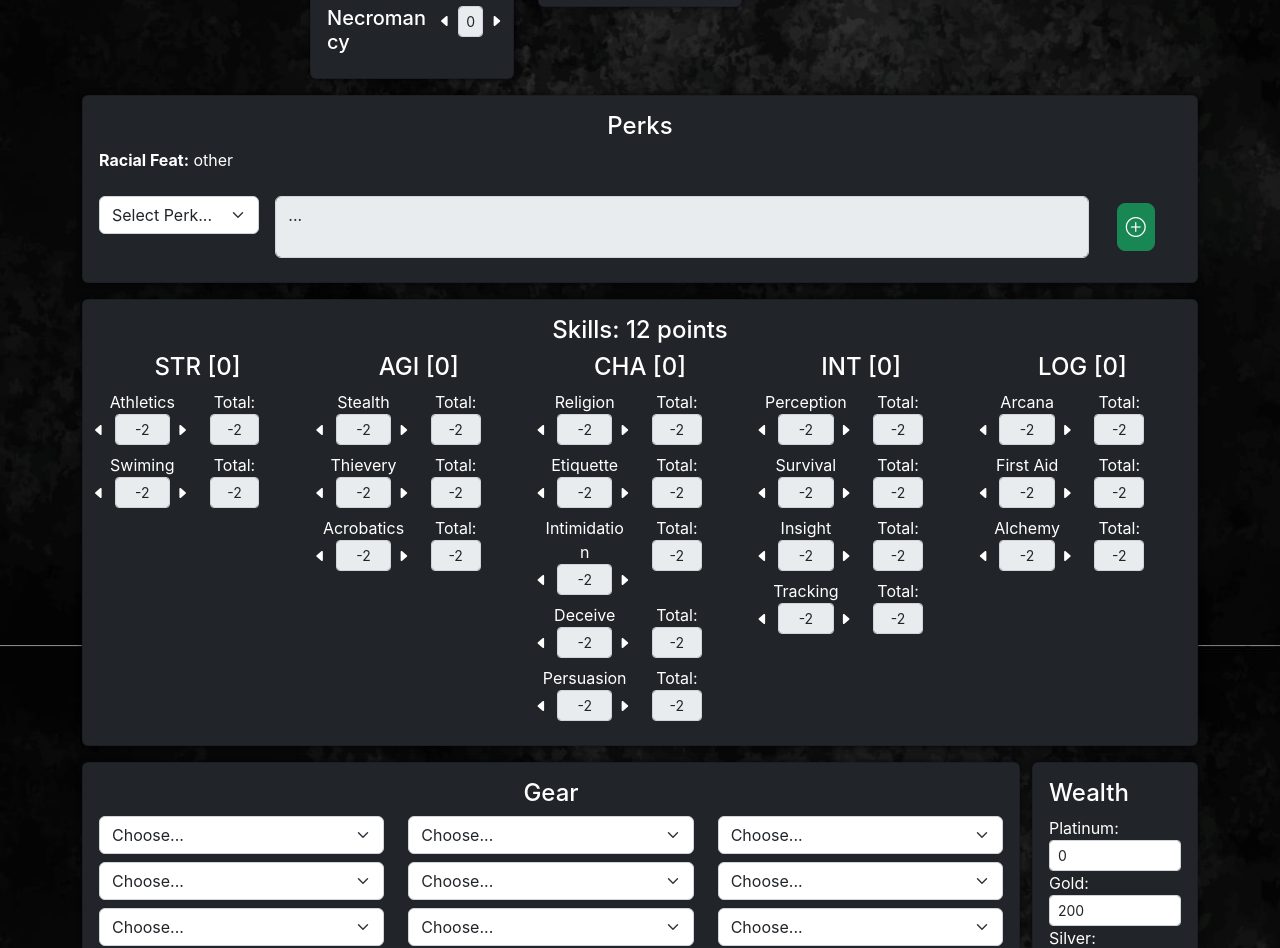
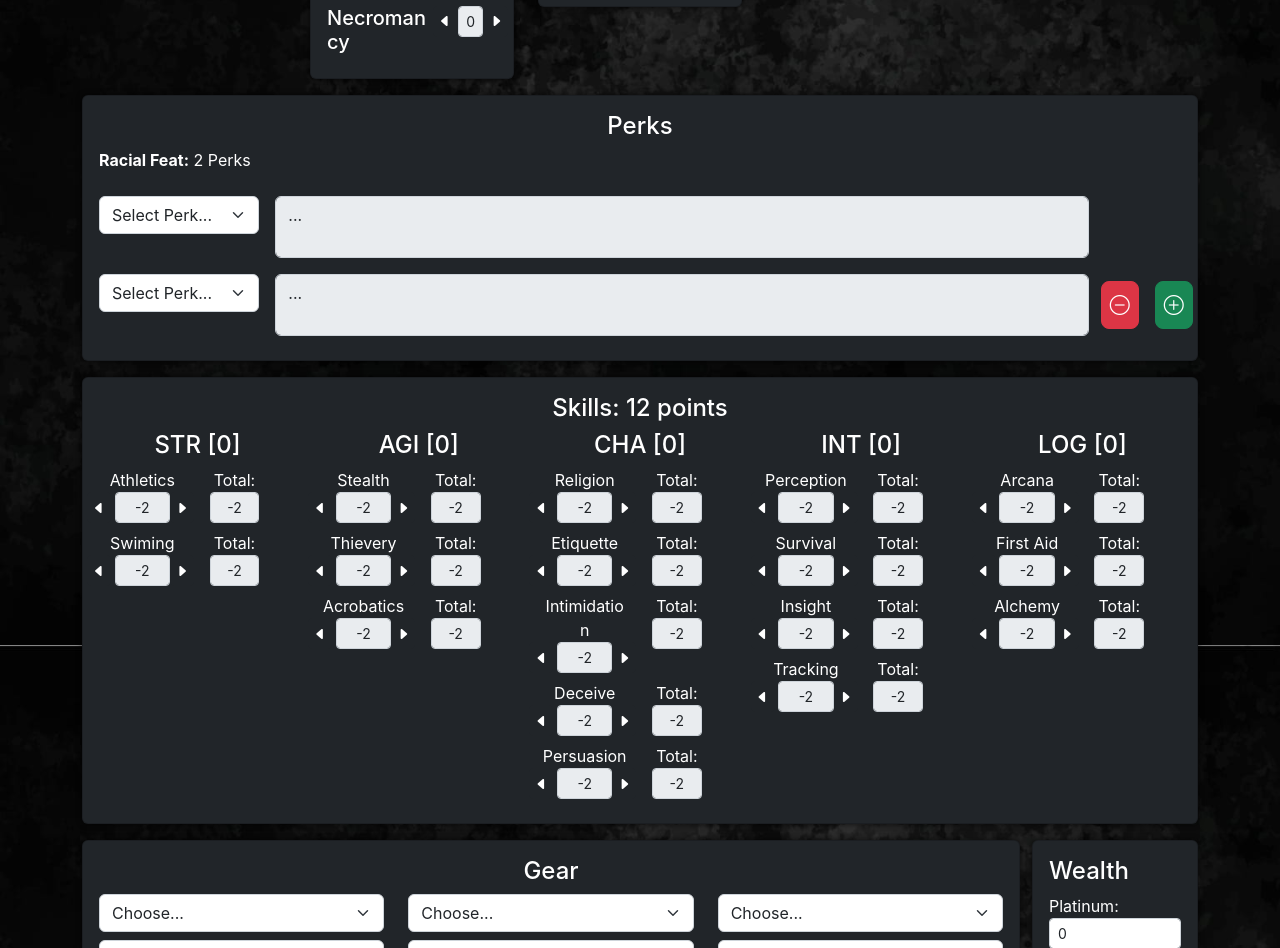
Before and after one commit to Demyus/Merciless-RPG, a React (Create React App) app: page / in a window 1280 px wide. Shown: the part 1755-2703 px from the top of the page. Built offline with nearby package versions, Linux system fonts and the light colour scheme.

Commit message:
preparing stats

```diff
--- a/src/components/modules/perks/Perks.jsx
+++ b/src/components/modules/perks/Perks.jsx
@@ -38,6 +38,7 @@ const perks = [
 ]
 
 const Perks = (props) => {
+  const stats = useSelector(state => state.charStats);
   const perkSlice = useSelector(state=>state.perks);
   const perkSlots = [];
 
@@ -63,7 +64,7 @@ const Perks = (props) => {
     <Card>
         <h4 className="text-center boldu">Perks</h4>
         <div className="col-sm-12">
-            <p id="racial_feat"><b>Racial Feat:</b> other</p>
+            <p id="racial_feat"><b>Racial Feat:</b> {stats.racialPerk}</p>
         </div>
         {perkSlots}
 
--- a/src/store/perks-slice.js
+++ b/src/store/perks-slice.js
@@ -4,7 +4,7 @@ import { createSlice } from "@reduxjs/toolkit";
 const perksSlice = createSlice({
     name: 'perks',
     initialState: {
-            slots: 1,
+            slots: 2,
             slot1: 0,
             slot2: 0,
             slot3: 0,
```
